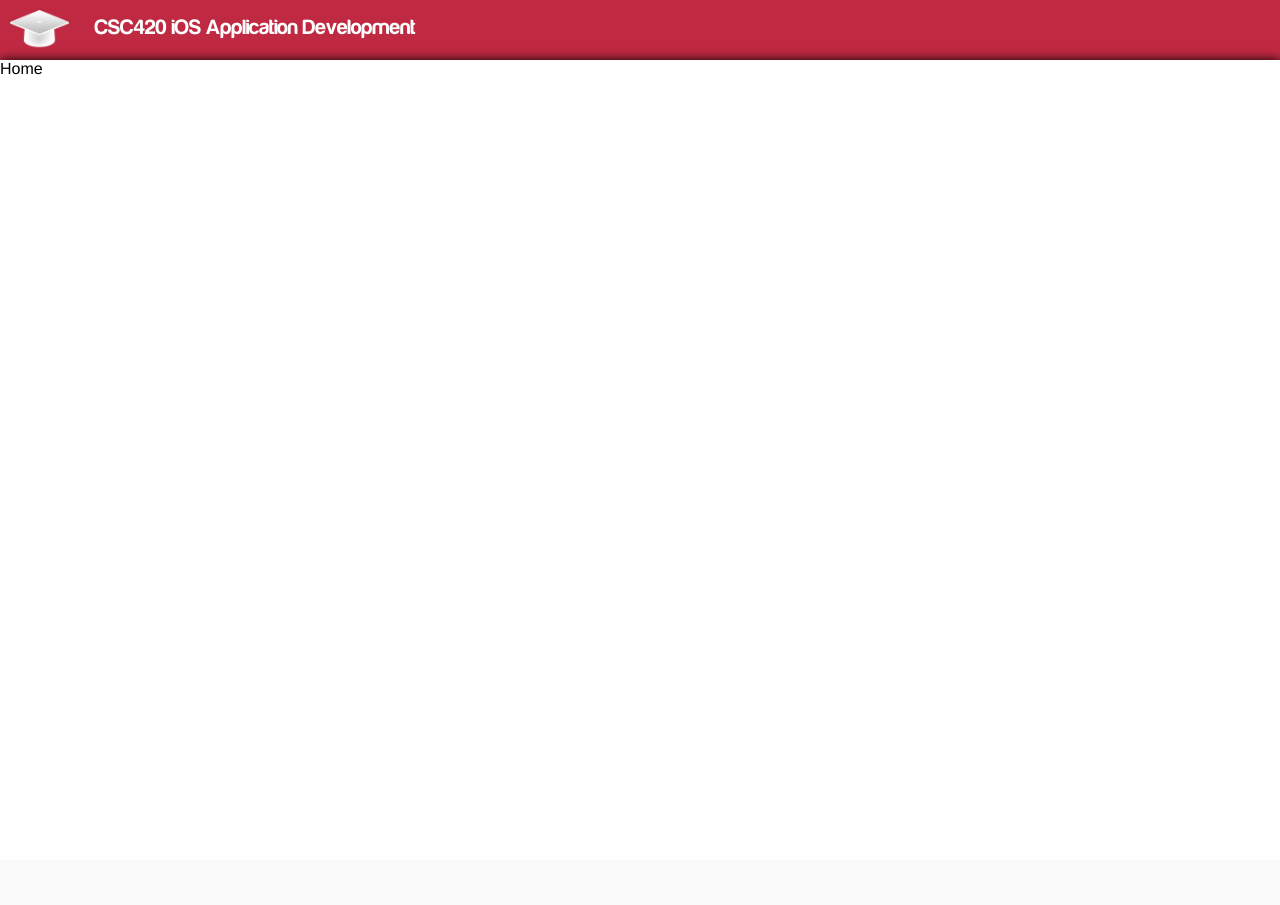
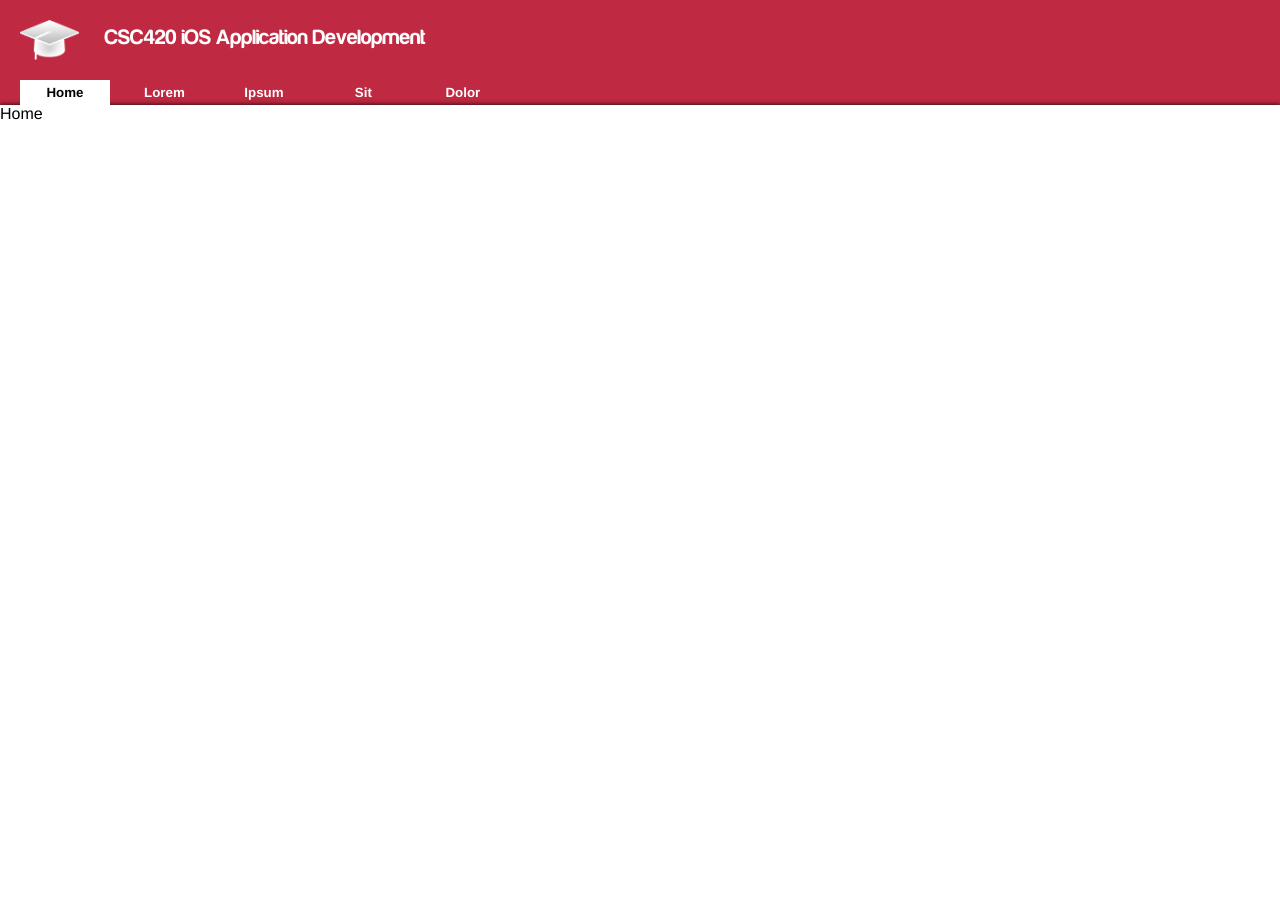
Before and after one commit to zanneth/Seminar, a Django app: page / in a window 1280 px wide. Before the commit the page ends 75 px from the top, so only its background shows below. Run offline with Django 3.2, Linux system fonts and the light colour scheme.

Commit message:
Tab interface completed.

```diff
--- a/core/static/css/master.css
+++ b/core/static/css/master.css
@@ -73,7 +73,7 @@
 
 div#header {
 	color: #FFF;
-	padding: 10px;
+	padding: 20px 20px 0 20px;
 }
 
 div#header > img#course-icon {
@@ -88,10 +88,44 @@
 }
 
 
+/* Tabs */
+
+div#tabs {
+	margin-top: 20px;
+	padding: 0;
+	z-index: 2;
+}
+
+span.tab {
+	color: #fff;
+	display: inline-block;
+	font-size: 10pt;
+	font-weight: bold;
+	padding: 5px;
+	text-align: center;
+	width: 80px;
+}
+
+span.tab.active {
+	background-color: #fff;
+	color: #000;
+}
+
+span.tab + span.tab {
+	margin-left: 5px;
+}
+
+span.tab > a {
+	color: inherit;
+	text-decoration: none;
+}
+
+
 /* Content */
 
 div#content-container {
+	background-color: #FFF;
+	box-shadow: 0px 0px 5px #000;
 	height: 100%;
-	background-color: #FFF;
-	box-shadow: 0px 0px 10px #000;
+	z-index: 1;
 }
--- a/core/templates/base.html
+++ b/core/templates/base.html
@@ -19,6 +19,13 @@
 	<div id="header">
 		<img id="course-icon" src="{{STATIC_URL}}img/cap-inverted.png" alt="Course Icon">
 		<span id="course-name">CSC420 iOS Application Development</span>
+		<div id="tabs">
+			<span class="tab active"><a href="#">Home</a></span>
+			<span class="tab"><a href="#">Lorem</a></span>
+			<span class="tab"><a href="#">Ipsum</a></span>
+			<span class="tab"><a href="#">Sit</a></span>
+			<span class="tab"><a href="#">Dolor</a></span>
+		</div>
 	</div>
 
 	<div id="content-container">
```
Also changed, not shown: core/static/img/cap-inverted.png.
